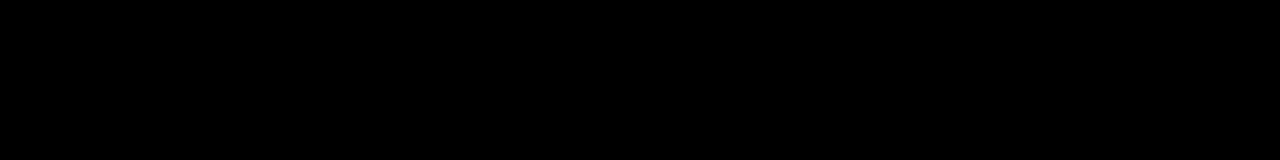
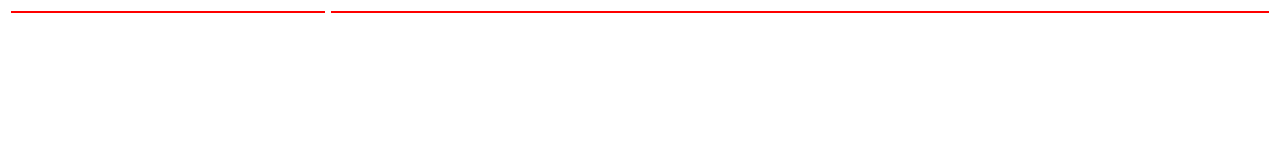
Before and after one commit to Sunidhi-Pradhan/Spotify-clone, a plain HTML site: page index.html in a window 1280 px wide. Drawn offline with Linux system fonts and the light colour scheme.

Commit message:
2nd commit

```diff
--- a/index.html
+++ b/index.html
@@ -1,12 +1,21 @@
 <!DOCTYPE html>
 <html lang="en">
+
 <head>
     <meta charset="UTF-8">
     <meta name="viewport" content="width=device-width, initial-scale=1.0">
     <title>Spotify clone</title>
     <link rel="stylesheet" href="style.css">
+    <link rel="stylesheet" href="utility.css">
 </head>
+
 <body>
-    <img src="logo.svg" alt="">
+    <!-- <img src="logo.svg" alt=""> -->
+    <div class="container flex">
+        <div class="left border"></div>
+        <div class="right border"></div>
+    </div>
+
 </body>
+
 </html>
--- a/style.css
+++ b/style.css
@@ -1,4 +1,12 @@
 body{
-    background-color: black;
-    color: white;
+    /* background-color: black;
+    color: white; */
 }
+
+.left{
+    width: 25vw;
+
+}
+.right{
+    width: 75vw;
+}
--- /dev/null
+++ b/utility.css
@@ -0,0 +1,13 @@
+.border{
+    border: 1px solid red;
+    margin: 3px;
+}
+.flex{
+    display: flex;
+}
+.justify-center{
+    justify-content: center;
+}
+.item-center{
+    align-items: center;
+}
```
